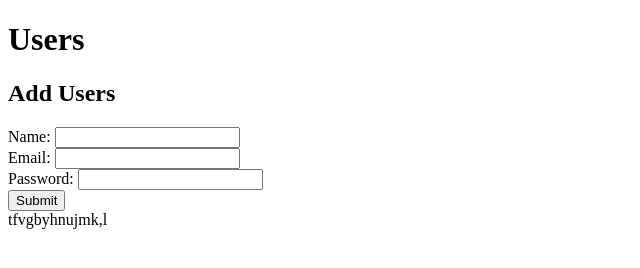
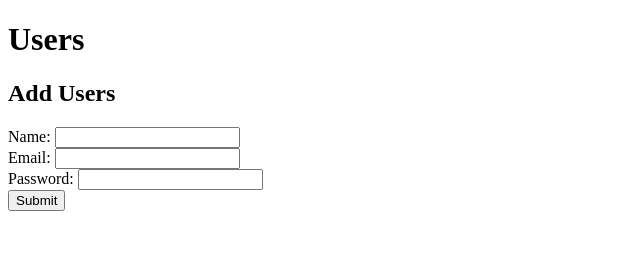
Before and after one commit to Abhishek6725/Backend_Learning, a website: page public/index.html in a window 1280 px wide. Shown: the whole page, without its empty margins (0-640 px from the left). Drawn offline with Linux system fonts and the light colour scheme; no server answers.

Commit message:
first commit

```diff
--- a/public/index.html
+++ b/public/index.html
@@ -57,6 +57,3 @@
 </script>
 </body>
 </html>
-
-
-tfvgbyhnujmk,l
```
